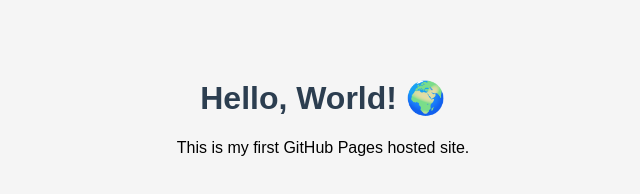
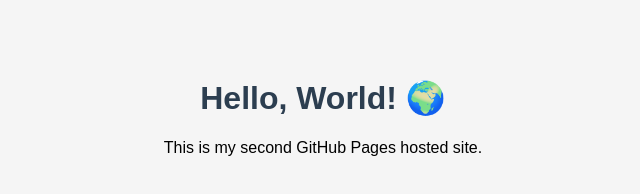
Before and after one commit to hcprajwal9901/task_6_github_pages, a plain HTML site: page index.html in a window 1280 px wide. Shown: the full height of the page, 317-957 px from the left. Drawn offline with Linux system fonts and the light colour scheme.

```diff
--- a/index.html
+++ b/index.html
@@ -18,6 +18,6 @@
 </head>
 <body>
   <h1>Hello, World! 🌍</h1>
-  <p>This is my first GitHub Pages hosted site.</p>
+  <p>This is my second GitHub Pages hosted site.</p>
 </body>
 </html>
```
Also changed, not shown: 1 other file.
